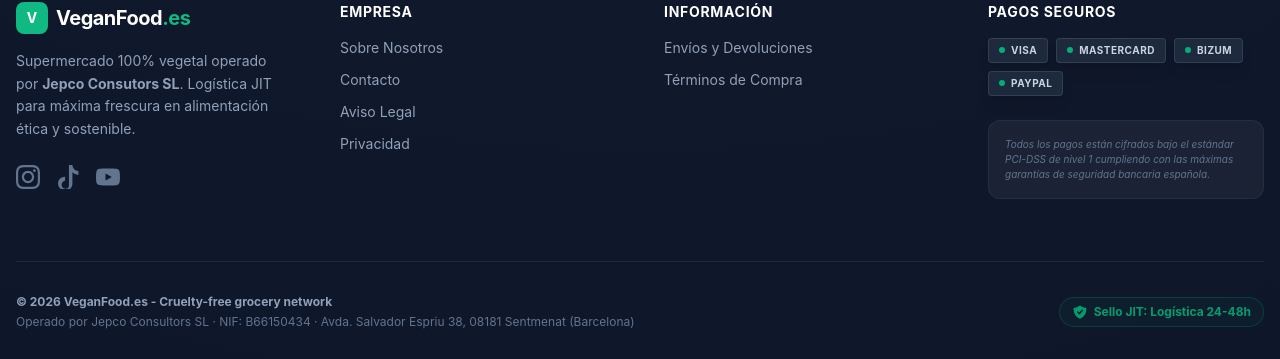
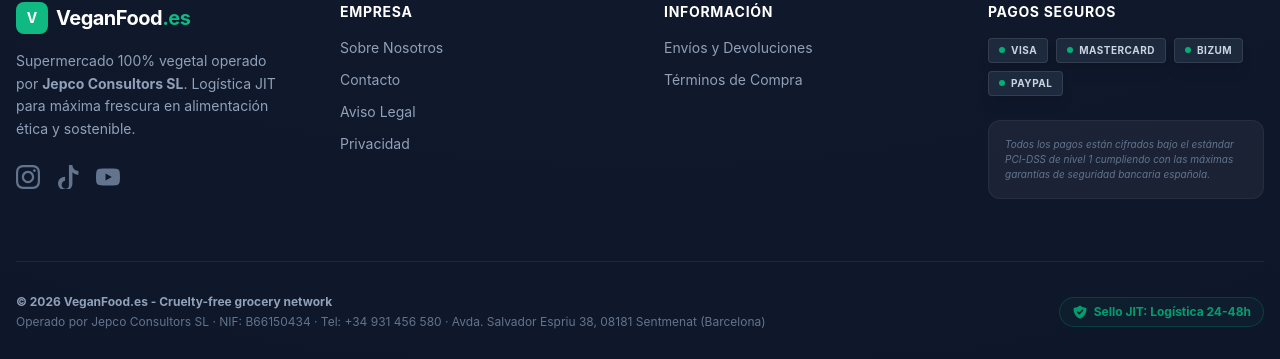
Before and after one commit to Josepe79/veganfood, a Next.js app in the folder web/: page / in a window 1280 px wide. Shown: the part 1502-1861 px from the top of the page. Built offline with nearby package versions, Linux system fonts and the light colour scheme; no server answers; the database is empty.

Commit message:
Final Polish: Corrected typos and synchronized contact info for Google Merchant Review

```diff
--- a/web/src/app/layout.tsx
+++ b/web/src/app/layout.tsx
@@ -118,7 +118,7 @@
               <span className="text-xl font-bold tracking-tight text-white">VeganFood<span className="text-primary">.es</span></span>
             </div>
             <p className="text-slate-400 text-sm leading-relaxed mb-6">
-              Supermercado 100% vegetal operado por <strong>Jepco Consutors SL</strong>. Logística JIT para máxima frescura en alimentación ética y sostenible.
+              Supermercado 100% vegetal operado por <strong>Jepco Consultors SL</strong>. Logística JIT para máxima frescura en alimentación ética y sostenible.
             </p>
             <div className="flex gap-4 mb-6">
                <a href="https://www.instagram.com/veganfoosspain/" target="_blank" rel="noopener noreferrer" className="text-slate-500 hover:text-pink-500 transition-colors">
@@ -173,7 +173,7 @@
         <div className="border-t border-slate-800 pt-8 flex flex-col md:flex-row items-center justify-between gap-4 text-center text-slate-500 text-xs">
           <div className="text-left">
             <p className="font-bold text-slate-400 mb-1">© {new Date().getFullYear()} VeganFood.es - Cruelty-free grocery network</p>
-            <p>Operado por Jepco Consultors SL · NIF: B66150434 · Avda. Salvador Espriu 38, 08181 Sentmenat (Barcelona)</p>
+            <p>Operado por Jepco Consultors SL · NIF: B66150434 · Tel: +34 931 456 580 · Avda. Salvador Espriu 38, 08181 Sentmenat (Barcelona)</p>
           </div>
           <div className="flex gap-4 items-center">
              <div className="flex items-center gap-1.5 text-emerald-500/80 font-bold border border-emerald-500/20 bg-emerald-500/5 px-3 py-1.5 rounded-full">
```
